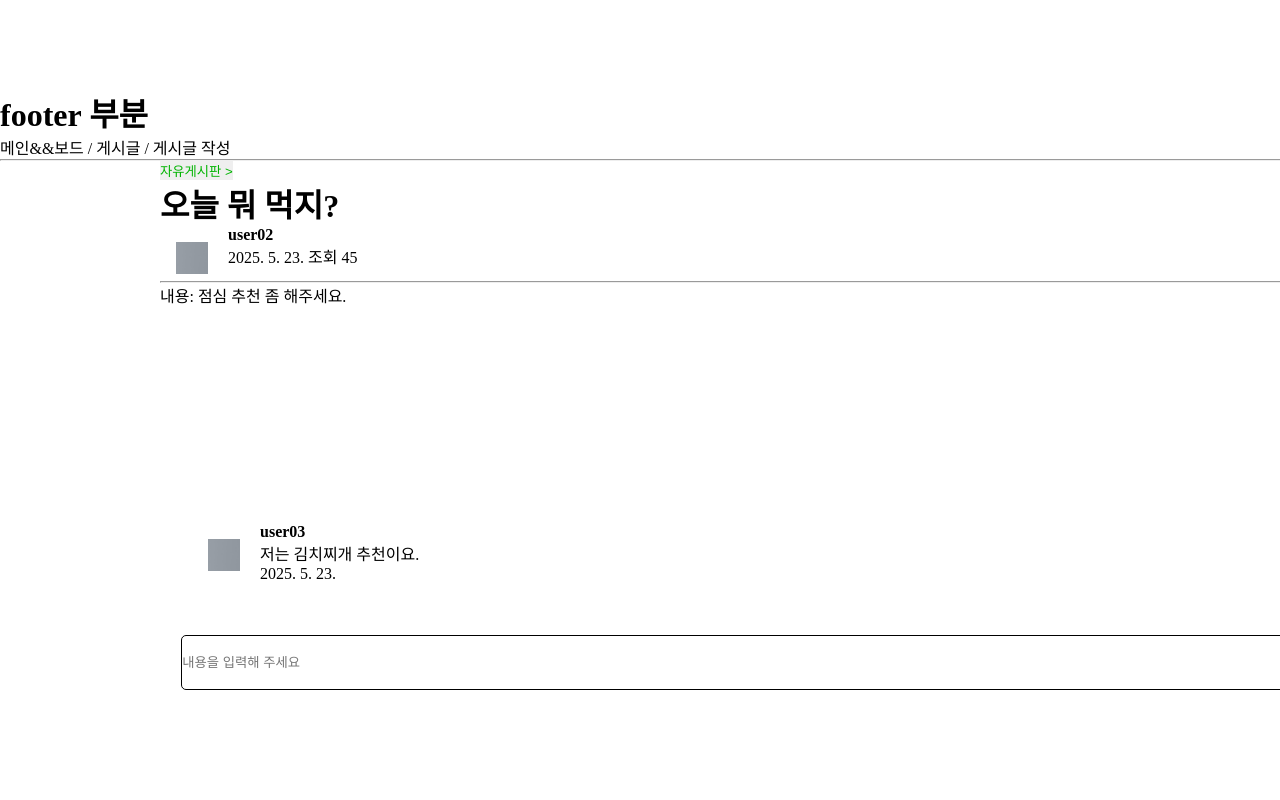
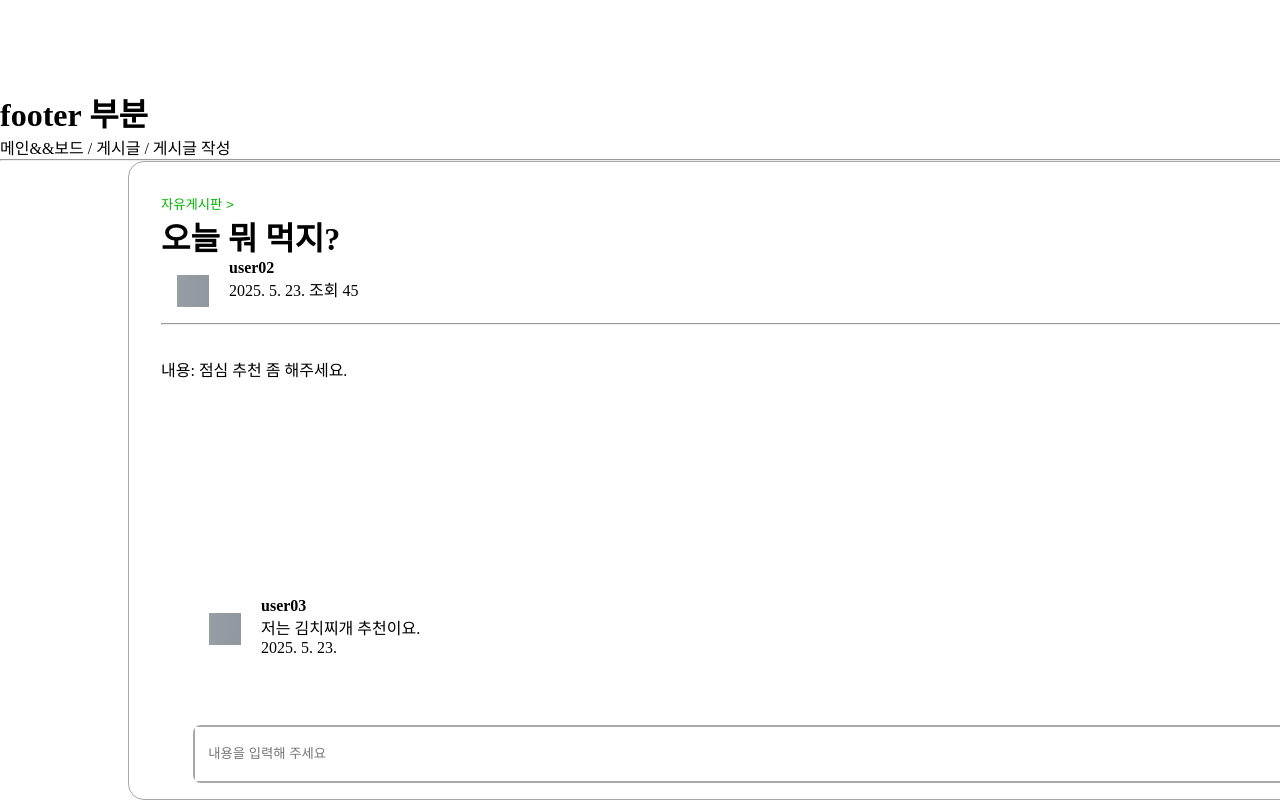
Before and after one commit to cooky122/MiniProject, a React (Vite) app: page /postview in a window 1280 px wide. Shown: the part 889-1689 px from the top of the page. Before the commit the page ends 1579 px from the top, so only its background shows below. Built offline with nearby package versions, Linux system fonts and the light colour scheme.

Commit message:
2025_05_24_2024

```diff
--- a/src/Css/Comment/Comment.css
+++ b/src/Css/Comment/Comment.css
@@ -1,22 +1,30 @@
 .createCommentBox{
-  width: 1600px;
+  display: flex;
+  width: 80%;
+  max-width: 100%;
+  margin-top: 1em;
+  margin-left: 4em;
+  margin-bottom: 1em;
+  border: 2px solid rgb(167, 167, 167);
+  border-radius: 8px;
 }
 .createComment{
-  border: 1px solid black;
-  border-radius: 5px;
-  margin-left: 4em;
-  border-radius: 5px;
+  flex: 1;
+  border: none;
+  outline: none;
   width: 80%;
   min-height: 4em;
+  padding-left: 1em;
 }
 .comment{
   margin-left: 2em;
   min-height: 7em;
 }
 .submitBtn{
-  width: 3em;
+  width: 5%;
   border: none;
-  margin-left: 2em;
+  background-color: white;
+  color: rgb(167, 167, 167);
 }
 .submitBtn:hover{
   cursor: pointer;
--- a/src/Css/PostView.css
+++ b/src/Css/Post/PostView.css
@@ -1,14 +1,20 @@
-.postWrapper{
+.postView{
+  border: 1px solid rgb(167, 167, 167);
+  border-radius: 1em;
   margin-left: 8em;
 }
-.commentWrapper{
-  margin-left: 8em;
+.titleView{
+  margin-top: 2em;
 }
 .postTitle{
   padding-left: 2em;
 }
+.postContent{
+  margin-top: 2em;
+}
 .boardBtn{
   color: rgb(0, 180, 0);
+  background-color: white;
   border: none;
 }
 .boardBtn:hover{
@@ -17,6 +23,7 @@
 .contentView{
   width: 100%;
   min-height: 15em;
+  text-align: left;
 }
 .contentView .con{
   margin-left: 2em;
--- /dev/null
+++ b/src/Css/Post/titleView.css
@@ -0,0 +1,14 @@
+
+.ViewCopy{
+  margin-left: auto;
+  padding-top: 32px;
+}
+.ViewCopy > button{
+  border: none;
+  background-color: white;
+  padding-right: 1em;
+  padding-bottom: 1em ;
+}
+.ViewCopy > button:hover{
+  cursor: pointer;
+}
--- a/src/Css/minProfile.css
+++ b/src/Css/Profile/minProfile.css
@@ -2,10 +2,6 @@
   display: flex;
   gap: 10px;
   padding-left: 2em;
-}
-.ViewCopy{
-  margin-left: auto;
-  padding-top: 32px;
 }
 .minImg{
   width: 32px;
--- a/src/components/PostView/ContentView.jsx
+++ b/src/components/PostView/ContentView.jsx
@@ -5,7 +5,7 @@ const ContentView = ({posts}) =>{
     <div className="contentView">
       {posts.filter((post) => post.post_id === 2)
       .map((post)=>(
-        <div key={post.post_id}>
+        <div key={post.post_id} className="postContent">
           <div className="con">내용: {post.content}</div>
         </div>
       ))}
--- a/src/components/PostView/PostView.jsx
+++ b/src/components/PostView/PostView.jsx
@@ -3,8 +3,9 @@ import TitleView from "./TitleView";
 import CommentView from "./CommentView";
 import CreateComment from "./CreateComment";
 import PostFooter from "./PostFooter";
-import '../../Css/minProfile.css';
-import '../../Css/PostView.css'
+import '../../Css/Profile/minProfile.css';
+import '../../Css/Post/PostView.css'
+import '../../Css/Post/titleView.css'
 import '../../Css/Comment/Comment.css'
 import { useRef, useState } from "react";
 
@@ -29,7 +30,7 @@ const PostView = ({Posts, Comments}) =>{
 
 
   return(
-    <div>
+    <div className="postView">
       <div className="postWrapper">
         <TitleView posts={Posts} />
         <hr />
--- a/src/components/PostView/TitleView.jsx
+++ b/src/components/PostView/TitleView.jsx
@@ -3,7 +3,7 @@ import DateFormat from '../DateFormat';
 
 const TitleView = ({posts}) =>{
   return(
-    <div className="postView">
+    <div className='titleView'>
         {posts.filter((post)=> post.post_id === 2)
         .map((post)=>(
           <div key={post.post_id} {...post}>
--- a/src/components/ProfileBox/ProfileBox.jsx
+++ b/src/components/ProfileBox/ProfileBox.jsx
@@ -1,5 +1,5 @@
 import UserProfile from "./UserProfile";
-import '../../Css/Profile.css';
+import '../../Css/Profile/Profile.css';
 import { useState } from "react";
 import Cafeinfo from "./Cafeinfo";
 
```
Also changed, not shown: src/Css/Profile/Profile.css (renamed from src/Css/Profile.css).
